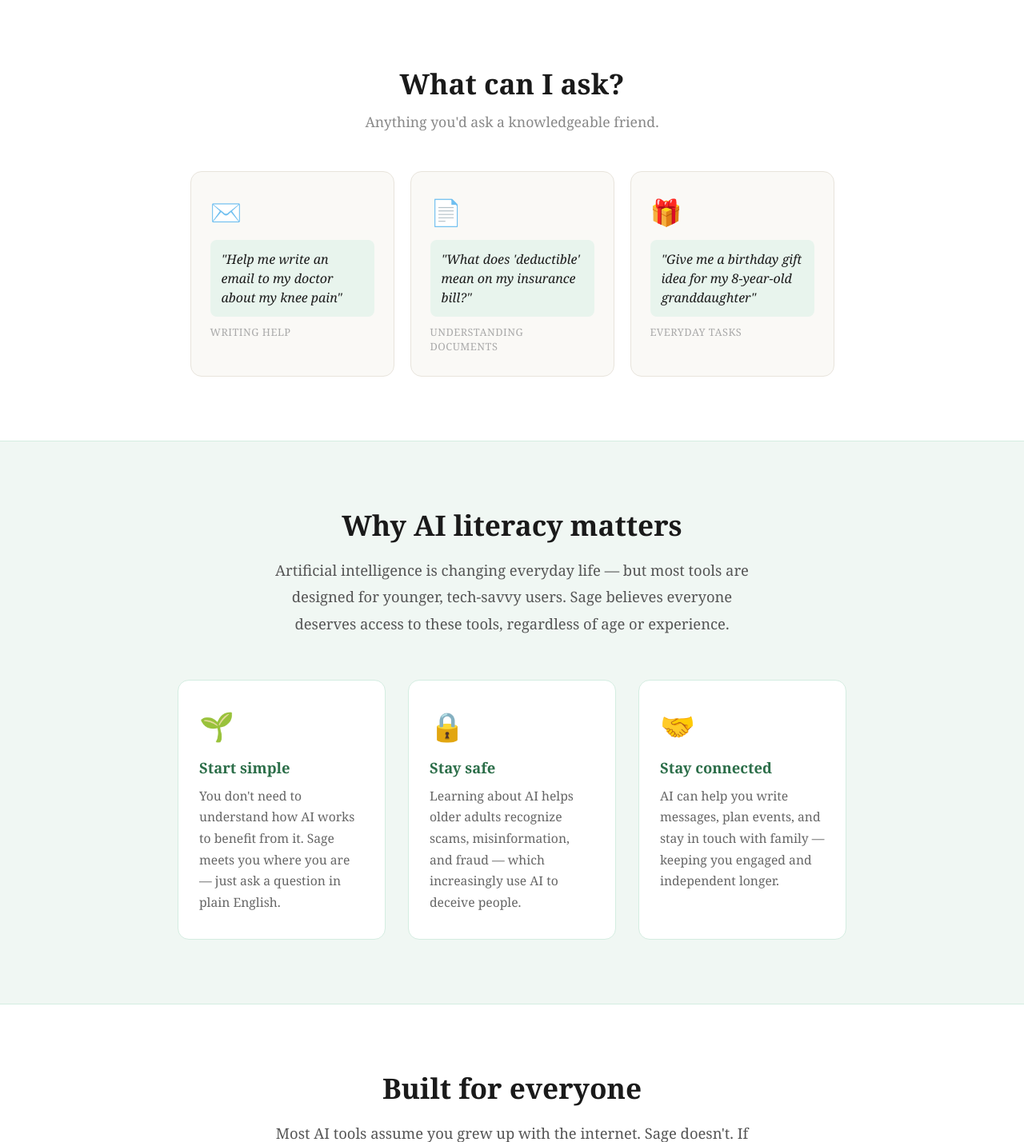
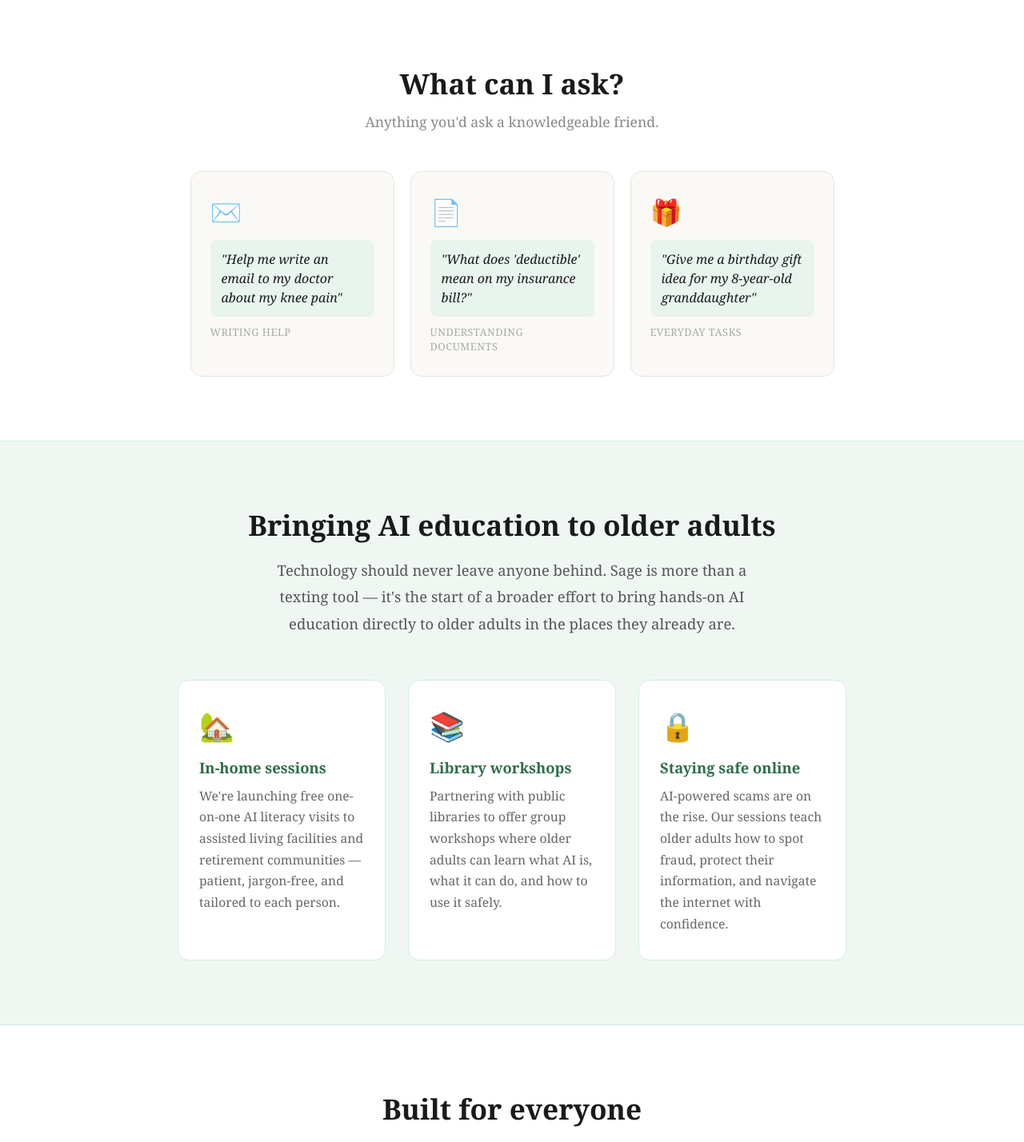
Before and after one commit to bcascade07-svg/sage, a Flask app: page / in a window 1280 px wide. Shown: the part 810-2238 px from the top of the page at 80% size. Run offline with Flask 3, Linux system fonts and the light colour scheme.

Commit message:
Add education sessions section for elderly homes and libraries

```diff
--- a/templates/index.html
+++ b/templates/index.html
@@ -349,23 +349,23 @@
 
   <!-- EDUCATION -->
   <div class="education">
-    <h2>Why AI literacy matters</h2>
-    <p class="subtitle">Artificial intelligence is changing everyday life — but most tools are designed for younger, tech-savvy users. Sage believes everyone deserves access to these tools, regardless of age or experience.</p>
+    <h2>Bringing AI education to older adults</h2>
+    <p class="subtitle">Technology should never leave anyone behind. Sage is more than a texting tool — it's the start of a broader effort to bring hands-on AI education directly to older adults in the places they already are.</p>
     <div class="edu-grid">
       <div class="edu-card">
-        <div class="icon">🌱</div>
-        <h3>Start simple</h3>
-        <p>You don't need to understand how AI works to benefit from it. Sage meets you where you are — just ask a question in plain English.</p>
+        <div class="icon">🏡</div>
+        <h3>In-home sessions</h3>
+        <p>We're launching free one-on-one AI literacy visits to assisted living facilities and retirement communities — patient, jargon-free, and tailored to each person.</p>
+      </div>
+      <div class="edu-card">
+        <div class="icon">📚</div>
+        <h3>Library workshops</h3>
+        <p>Partnering with public libraries to offer group workshops where older adults can learn what AI is, what it can do, and how to use it safely.</p>
       </div>
       <div class="edu-card">
         <div class="icon">🔒</div>
-        <h3>Stay safe</h3>
-        <p>Learning about AI helps older adults recognize scams, misinformation, and fraud — which increasingly use AI to deceive people.</p>
-      </div>
-      <div class="edu-card">
-        <div class="icon">🤝</div>
-        <h3>Stay connected</h3>
-        <p>AI can help you write messages, plan events, and stay in touch with family — keeping you engaged and independent longer.</p>
+        <h3>Staying safe online</h3>
+        <p>AI-powered scams are on the rise. Our sessions teach older adults how to spot fraud, protect their information, and navigate the internet with confidence.</p>
       </div>
     </div>
   </div>
```
